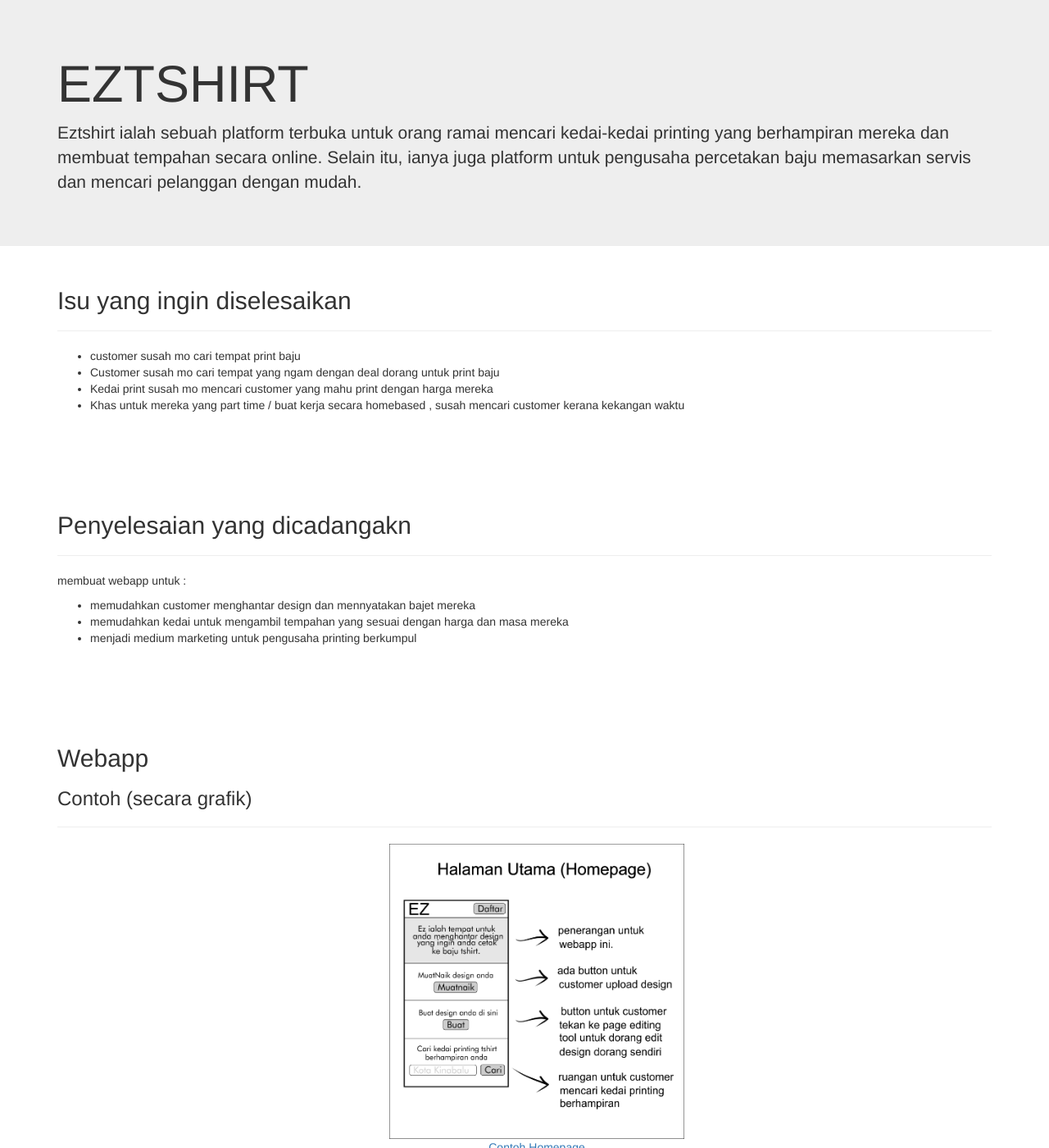
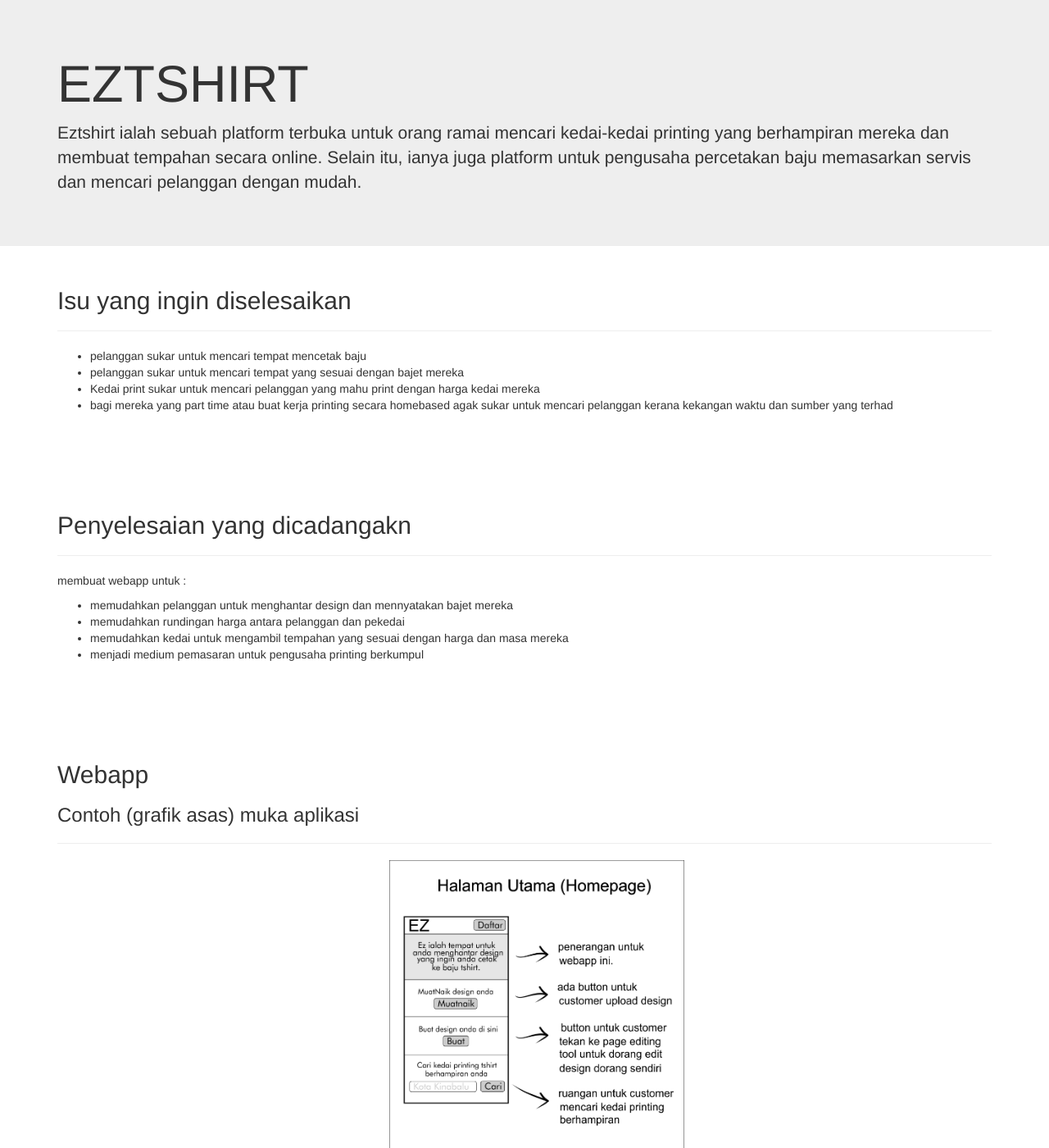
Before and after one commit to hamzahjamad/hamzahjamad.github.io, a Jekyll site: the page eztshirt/index.html, which Jekyll copies as it is, in a window 1280 px wide and 1400 px high. Shown: the whole window at 82% size. Built offline with Jekyll 4.4.1, drawn with Linux system fonts in a browser that asks for light colours; nearby versions of some CDN libraries; some of the changed text lies outside the part shown.

Commit message:
Update index.html

```diff
--- a/eztshirt/index.html
+++ b/eztshirt/index.html
@@ -52,10 +52,12 @@
 <h2>Isu yang ingin diselesaikan</h2>
 <hr>
 <ul>
-	<li>customer susah mo cari tempat print baju</li>
-	<li>Customer susah mo cari tempat yang ngam dengan deal dorang untuk print baju</li>
-	<li>Kedai print susah mo mencari customer yang mahu print dengan harga mereka</li>
-	<li>Khas untuk mereka yang part time / buat kerja secara homebased , susah mencari customer kerana kekangan waktu</li>
+	<li>pelanggan sukar untuk mencari tempat mencetak baju</li>
+	<li>pelanggan sukar untuk mencari tempat yang sesuai dengan bajet mereka</li>
+	<li>Kedai print sukar untuk mencari pelanggan yang mahu print dengan harga kedai mereka</li>
+	<li>bagi mereka yang part time atau buat kerja printing secara homebased agak sukar untuk mencari pelanggan kerana kekangan waktu
+	 dan sumber yang terhad
+	</li>
 </ul>
 
 </div>
@@ -65,9 +67,10 @@
 <hr>
 <p>membuat webapp untuk : </p>
 <ul>
-	<li>memudahkan customer menghantar design dan mennyatakan bajet mereka</li>
+	<li>memudahkan pelanggan untuk menghantar design dan mennyatakan bajet mereka</li>
+	<li>memudahkan rundingan harga antara pelanggan dan pekedai</li>
 	<li>memudahkan kedai untuk mengambil tempahan yang sesuai dengan harga dan masa mereka</li>
-	<li>menjadi medium marketing untuk pengusaha printing berkumpul</li>
+	<li>menjadi medium pemasaran untuk pengusaha printing berkumpul</li>
 </ul>
 
 </div>
@@ -79,7 +82,7 @@
 
  <h2>Webapp</h2>
 
-<h3>Contoh (secara grafik)</h3>
+<h3>Contoh (grafik asas) muka aplikasi</h3>
 <hr>
 
  <div class="container">
@@ -88,7 +91,7 @@
 	<a href="http://hamzahjamad.github.io/eztshirt/image/eztshirt_homepage.png">
 		<img src="http://hamzahjamad.github.io/eztshirt/image/eztshirt_homepage.png" class="img-responsive" alt="Homepage">
 		<p class="image-description">
-		Contoh Homepage</p>
+		Homepage</p>
 		</a>
 	</div>
 </div>
```
Also changed, not shown: other parts of eztshirt/index.html (+1 -1 lines).
